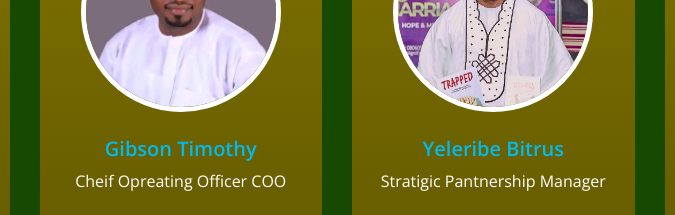
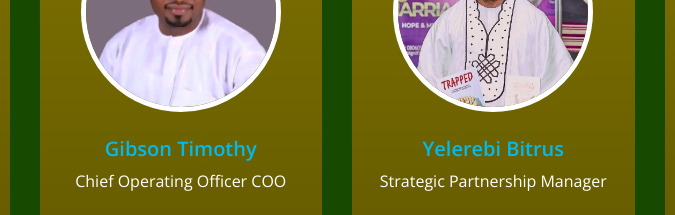
Before and after one commit to iBoy77-code/godplexgreatsite, a plain HTML site: page index.html in a window 1280 px wide. Shown: the part 3440-3655 px from the top of the page, 303-978 px from the left. Drawn offline with nearby package versions, Linux system fonts and the light colour scheme; some packages are replaced by stand-ins of ours.

Commit message:
Update index.html

```diff
--- a/index.html
+++ b/index.html
@@ -399,7 +399,7 @@
                   Gibson Timothy
                 </h5>
                 <p>
-                  Cheif Opreating Officer COO
+                  Chief Operating Officer COO
                 </p>
               </div>
               <div class="social_box">
@@ -428,10 +428,10 @@
               </div>
               <div class="detail-box">
                 <h5>
-                  Yeleribe Bitrus
+                  Yelerebi Bitrus
                 </h5>
                 <p>
-                  Stratigic Pantnership Manager
+                  Strategic Partnership Manager
                 </p>
               </div>
               <div class="social_box">
```
